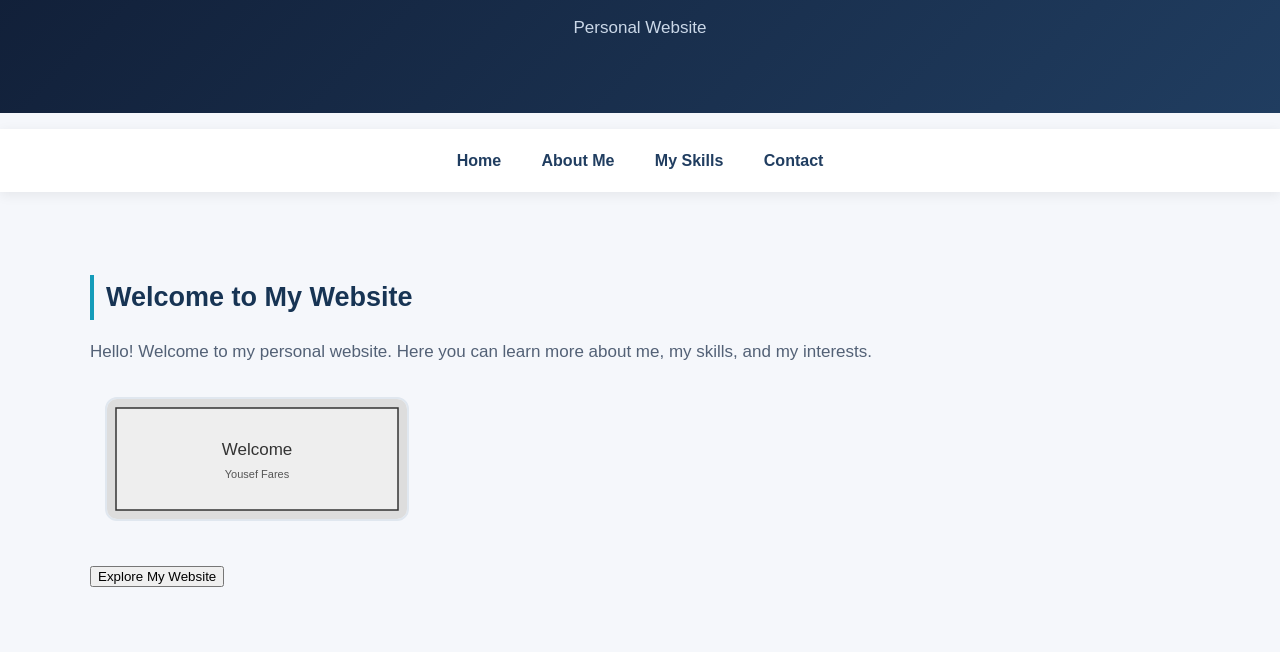
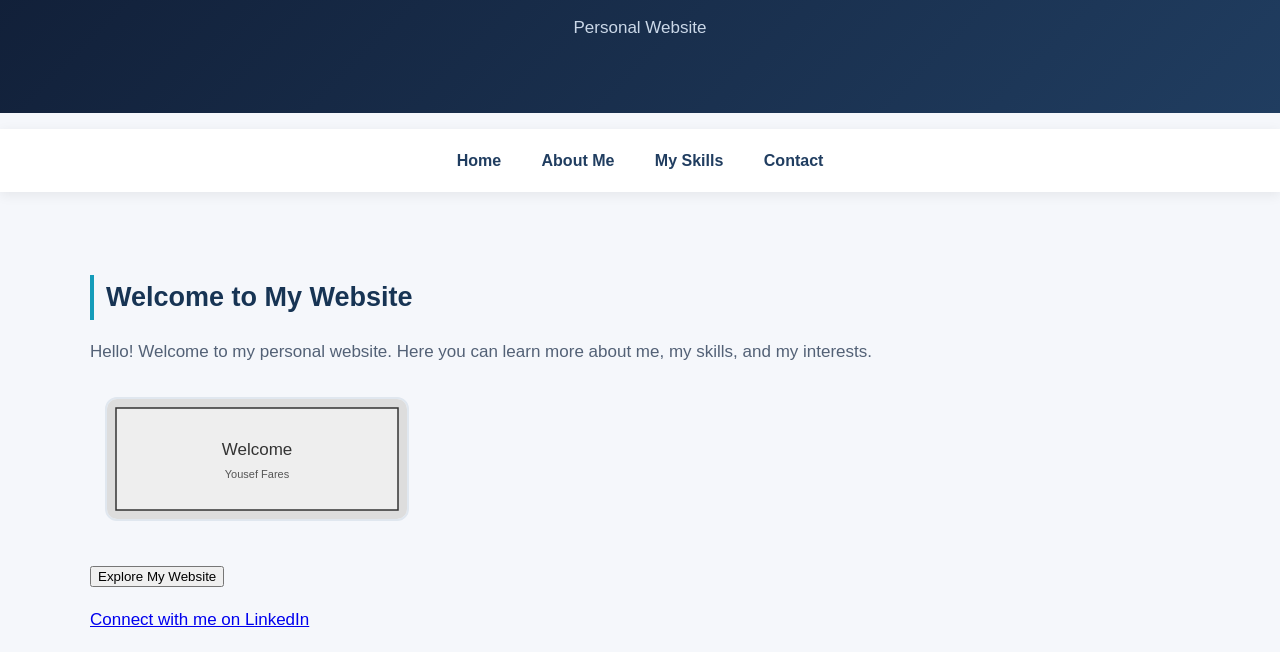
Before and after one commit to yousefmkfares-boop/Yousef_Web_Design_Project, a plain HTML site: page index.html in a window 1280 px wide. Shown: the part 148-800 px from the top of the page. Drawn offline with Linux system fonts and the light colour scheme.

Commit message:
Update index.html

```diff
--- a/index.html
+++ b/index.html
@@ -38,6 +38,13 @@
         <button onclick="showWelcome()">
             Explore My Website
         </button>
+        <p>
+    <a class="linkedin-link"
+       href="https://www.linkedin.com/in/yousef-fares-4ba9723b5"
+       target="_blank">
+       Connect with me on LinkedIn
+    </a>
+</p>
     </main>
 
     <footer>
```
